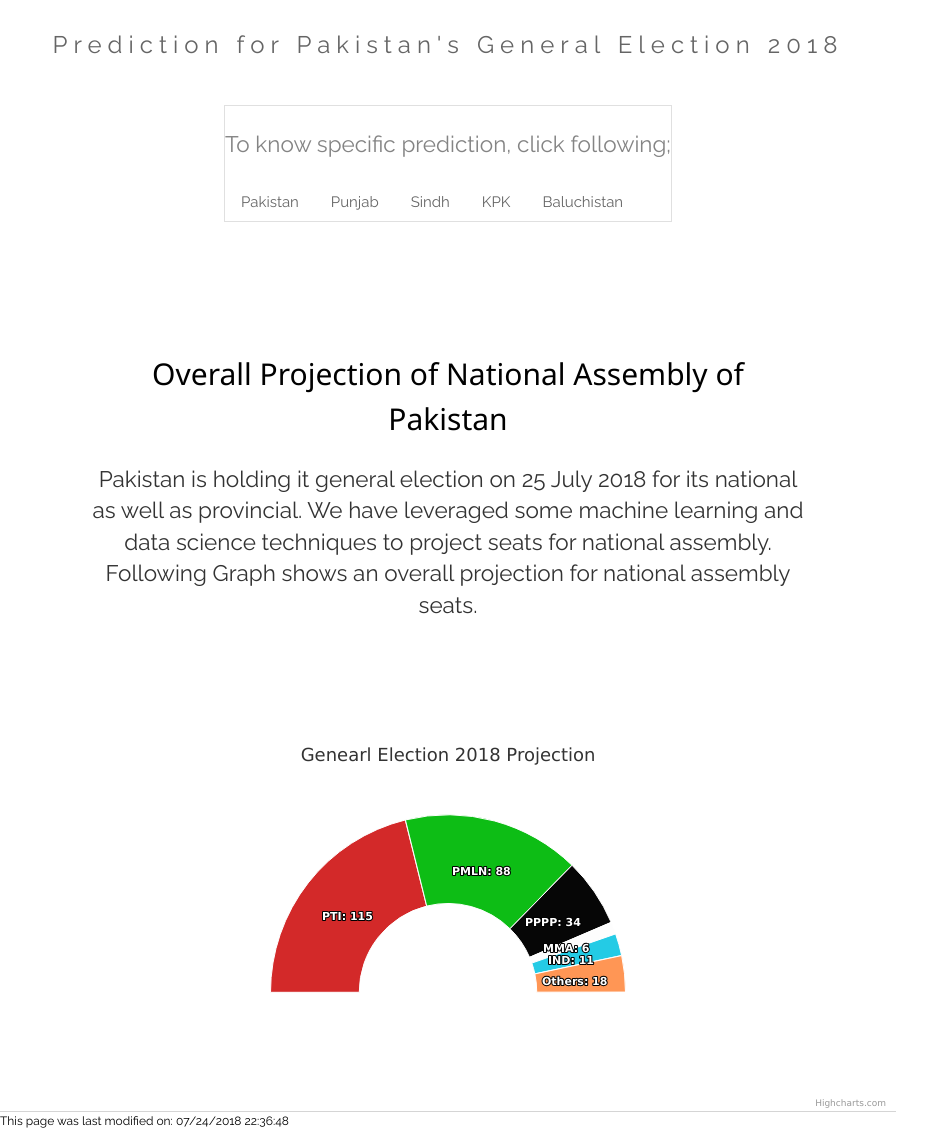
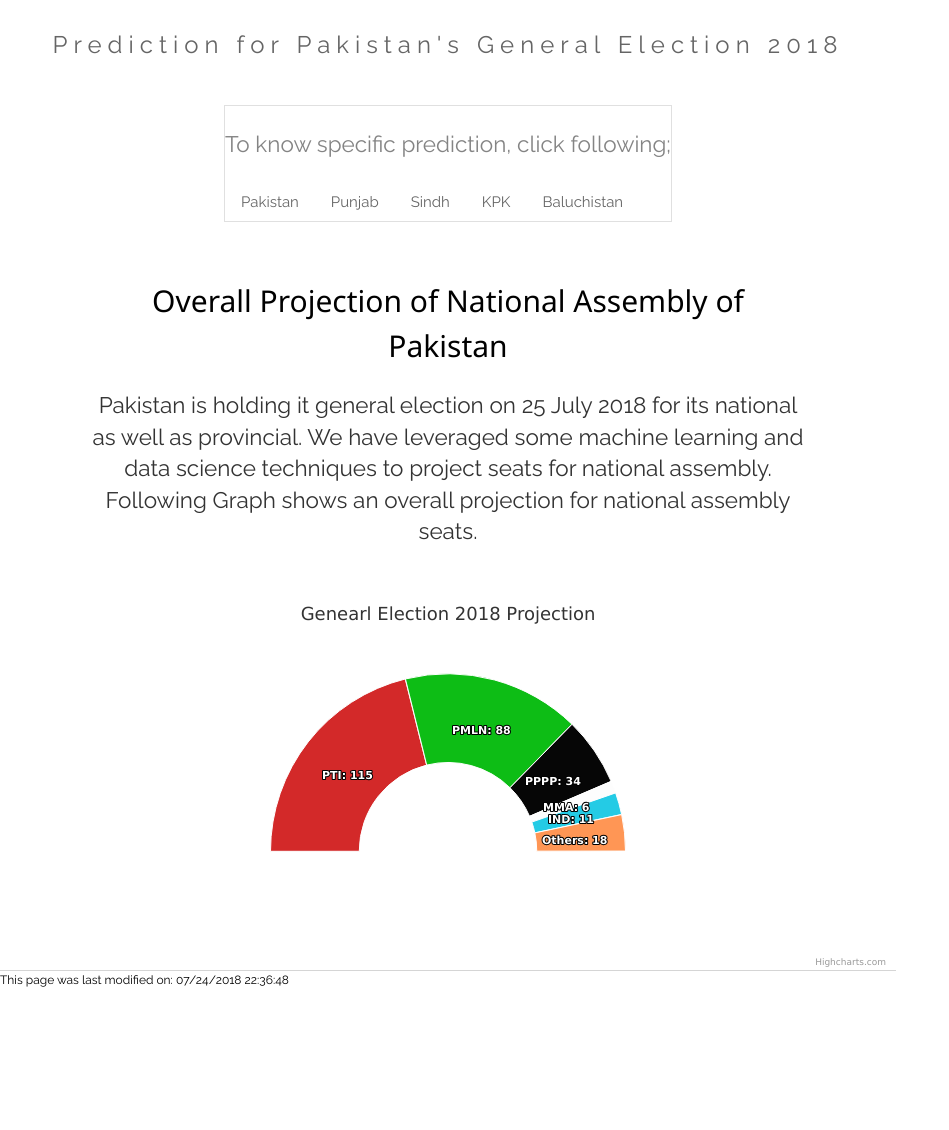
Before and after one commit to awaisrauf/GE2018, a Jekyll site: the page built from pages/projection.html, in a window 1280 px wide. Shown: the whole page, without its empty margins (0-949 px from the left). Built offline with Jekyll 4.4.1, drawn with Linux system fonts in a browser that asks for light colours; after the commit the page ends 989 px from its top, so only the background shows below that.

```diff
--- a/pages/js/projection.js
+++ b/pages/js/projection.js
@@ -8,7 +8,7 @@
     title: {
         text: 'Genearl Election 2018 Projection',
         align: 'center',
-        verticalAlign: 'above',
+        verticalAlign: 'below',
         y: 40
     },
     tooltip: {
--- a/pages/projection.html
+++ b/pages/projection.html
@@ -11,7 +11,8 @@
 }
 div.a {
     text-align: center;
-    margin: 10%;
+    margin-left: 10%;
+    margin-right:10%;
 }
 </style>
 <body>
```
